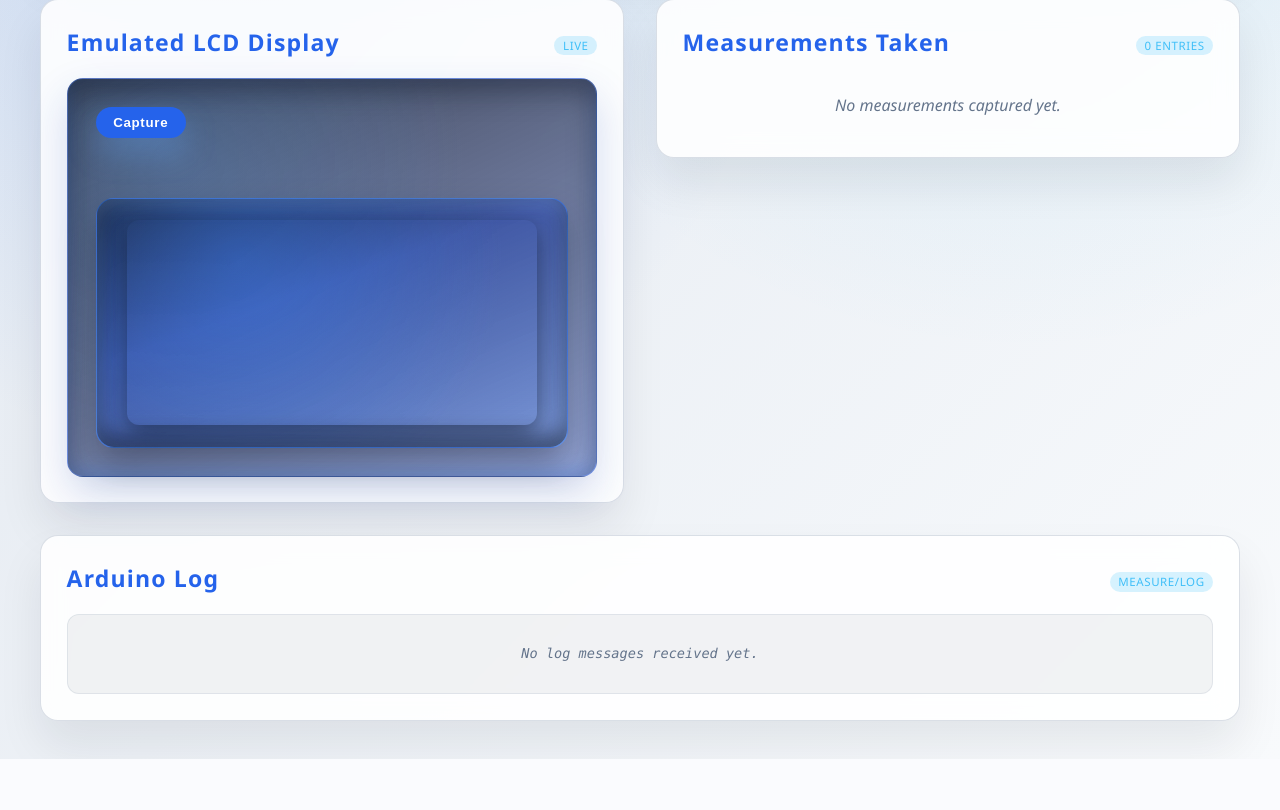
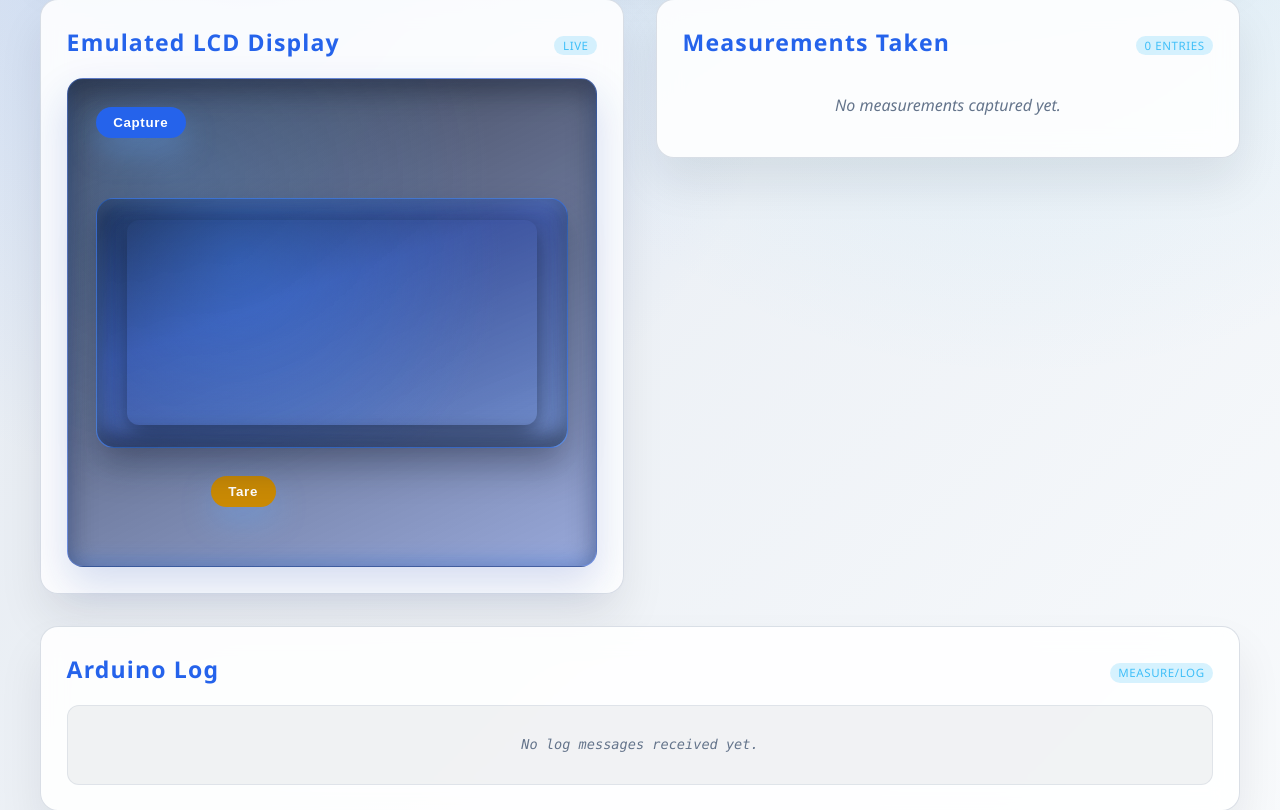
Before and after one commit to mitchweightman-nz/measurepi, a Flask app: page / in a window 1280 px wide. Shown: the part 252-1062 px from the top of the page. Before the commit the page ends 1011 px from the top, so only its background shows below. Run offline with Flask 3, Linux system fonts and the light colour scheme; data that the repository does not hold is empty; some libraries are stand-ins or nearby versions.

Commit message:
Add MQTT-driven tare control to LCD panel

```diff
--- a/templates/index.html
+++ b/templates/index.html
@@ -154,6 +154,23 @@
     .lcd-controls .action-button {
       margin: 0;
       box-shadow: 0 14px 30px rgba(96, 165, 250, 0.35);
+    }
+
+    .lcd-controls--right {
+      align-items: flex-end;
+    }
+
+    .lcd-controls--right .action-feedback {
+      text-align: right;
+    }
+
+    .action-button--secondary {
+      background: var(--warning);
+      box-shadow: 0 14px 30px rgba(202, 138, 4, 0.35);
+    }
+
+    .action-button--secondary:hover:not(:disabled) {
+      box-shadow: 0 18px 32px rgba(202, 138, 4, 0.45);
     }
 
     .lcd-screen {
@@ -371,6 +388,10 @@
             <canvas id="lcdCanvas"></canvas>
             <div class="lcd-overlay" id="lcdOverlay">Loading LCD emulator…</div>
           </div>
+          <div class="lcd-controls lcd-controls--right">
+            <button id="tareButton" class="action-button action-button--secondary">Tare</button>
+            <span class="action-feedback" id="tareFeedback"></span>
+          </div>
         </div>
       </section>
 
@@ -409,6 +430,8 @@
     const lastUpdatedEl = document.getElementById("lastUpdated");
     const captureButtonEl = document.getElementById("captureButton");
     const captureFeedbackEl = document.getElementById("captureFeedback");
+    const tareButtonEl = document.getElementById("tareButton");
+    const tareFeedbackEl = document.getElementById("tareFeedback");
 
     const setLcdOverlayMessage = (message = "") => {
       if (!lcdOverlayEl) return;
@@ -710,6 +733,40 @@
       });
     }
 
+    if (tareButtonEl) {
+      tareButtonEl.addEventListener("click", async () => {
+        tareFeedbackEl.textContent = "";
+        tareFeedbackEl.classList.remove("success", "error");
+        tareButtonEl.disabled = true;
+        const originalText = tareButtonEl.dataset.originalText || tareButtonEl.textContent;
+        tareButtonEl.dataset.originalText = originalText;
+        tareButtonEl.textContent = "Taring…";
+
+        try {
+          const response = await fetch("/api/command", {
+            method: "POST",
+            headers: { "Content-Type": "application/json" },
+            body: JSON.stringify({ command: "TARE" })
+          });
+
+          if (!response.ok) {
+            throw new Error(`Request failed with status ${response.status}`);
+          }
+
+          const data = await response.json().catch(() => ({}));
+          tareFeedbackEl.textContent = data.message || "Tare command sent.";
+          tareFeedbackEl.classList.add("success");
+        } catch (error) {
+          console.error("Tare trigger failed", error);
+          tareFeedbackEl.textContent = "Unable to trigger tare.";
+          tareFeedbackEl.classList.add("error");
+        } finally {
+          tareButtonEl.disabled = false;
+          tareButtonEl.textContent = tareButtonEl.dataset.originalText;
+        }
+      });
+    }
+
     refreshDashboard();
     setInterval(refreshDashboard, 2500);
   </script>
```
